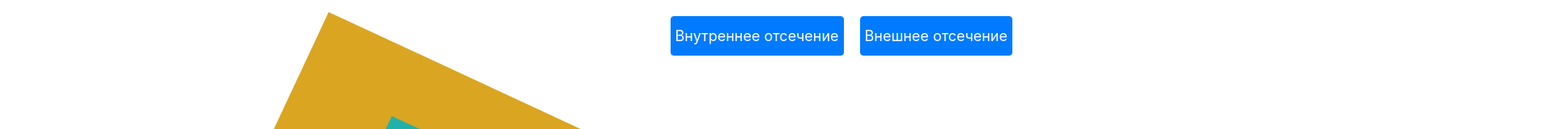
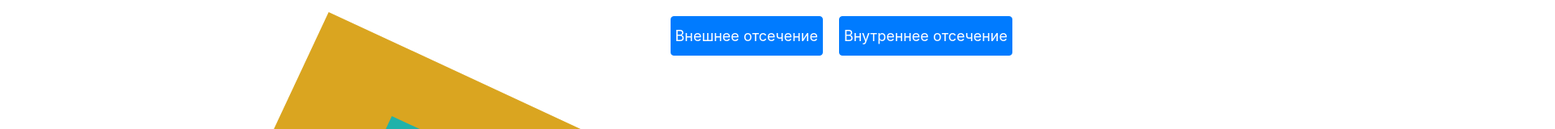
Before and after one commit to romefar/clipping-project, a website built with webpack: page src/pages/index.html in a window 1280 px wide. Shown: the top 160 px of the page at 81% size, 1920 px wide, since content can reach past the window. Built offline with nearby package versions, Linux system fonts and the light colour scheme.

Commit message:
markup changed

```diff
--- a/src/pages/index.html
+++ b/src/pages/index.html
@@ -10,14 +10,15 @@
     <title>Лабораторная работа №2</title>
 </head>
 <body id="root">
-    <canvas id="canvas" width="1903" height="965"></canvas>
-    <div class="outher_poly layout"></div>
+    <div class="outher_poly layout">
+        <canvas id="canvas" width="1903" height="965"></canvas>
+    </div>
     <div class="inner_poly layout inner_poly-flex">
         <canvas id="canvas1" class="inner_poly_canvas-second-mode" width="1903" height="965"></canvas>
     </div>
     <div class="controllers-container">
-        <button class="controllers-container__inner_clip_button inner_clip btn btn-primary">Внутреннее отсечение</button>
-        <button class="controllers-container__outher_clip_button outher_clip btn btn-primary">Внешнее отсечение</button>
+        <button class="controllers-container__inner_clip_button inner_clip btn btn-primary">Внешнее отсечение</button>
+        <button class="controllers-container__outher_clip_button outher_clip btn btn-primary">Внутреннее отсечение</button>
     </div>
 </body>
 </html>
```
